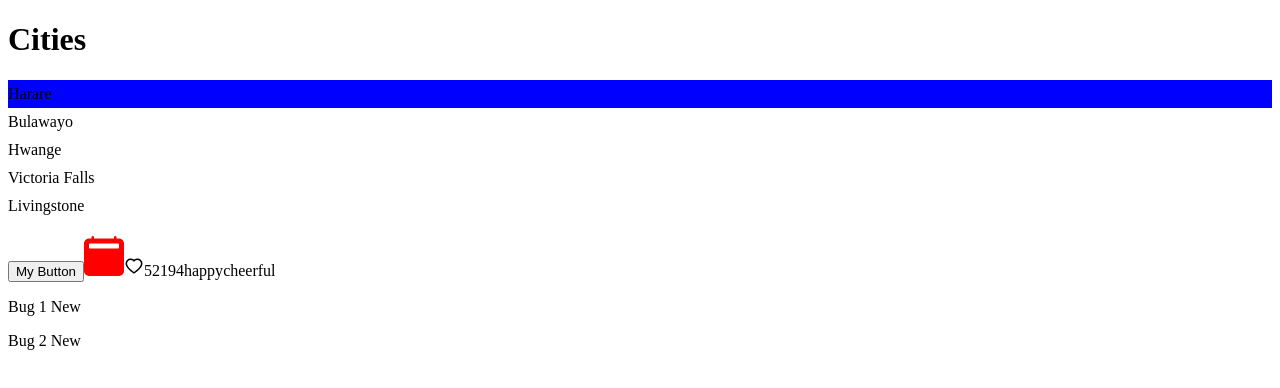
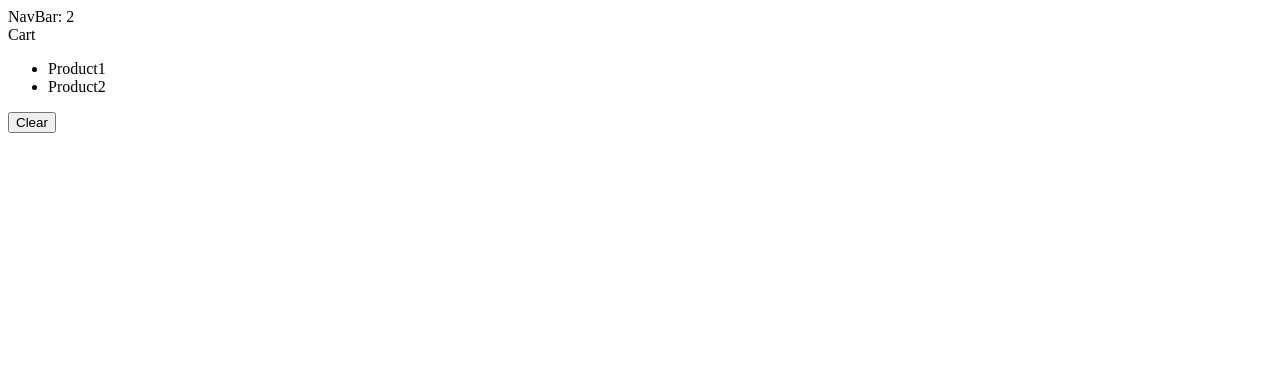
Before and after one commit to ntsambani-fms/vite-project-discover-video-games, a React (Vite) app: page / in a window 1280 px wide. Shown: the top 388 px of the page. Built offline with nearby package versions, Linux system fonts and the light colour scheme.

Commit message:
sharing state between components

```diff
--- a/src/App.tsx
+++ b/src/App.tsx
@@ -1,87 +1,17 @@
 import { useState } from "react";
-import Alert from "./components/Alert";
-import Button from "./components/Button/Button";
-import ListGroup from "./components/ListGroup";
-import { BsFillCalendar2Fill } from 'react-icons/bs';
-import Like from "./components/Like";
-import Message from "./Message";
-import produce from "immer";
+import Cart from "./components/Cart";
+import NavBar from "./components/NavBar";
+
 
 function App() {
-  let items = ["Harare", "Bulawayo", "Hwange", "Victoria Falls", "Livingstone"];
-  const [alertVisile, setArlertVisibility] = useState(false);
-  const [isVisible, setVisibility]= useState(false)
-  const [drink, setDrink] = useState({
-    title: 'Americano',
-    price: 5,
-  })
-  const [customer, setCustomer] = useState(
-    {
-      name: 'Novuyo',
-      address:{
-        city: 'Ranburg Johannesburg',
-        zipCode: 2194,
-      }
-    }
-  )
 
-  const [tags, setTags] = useState(['happy', 'cheerful']);
-
-const [bugs, setBugs] = useState([
-  {id: 1, title: 'Bug 1', fixed: false},
-  {id: 2, title: 'Bug 2', fixed: false},
-]);
-
-
-
-
-
-  const handleSelectItem = (item: string) => {
-    console.log(item);
-  };
-
-  const handleClick= () => {
-   const newDrink = {
-    ...drink,
-    price: 9,
-   }
-   drink.price =6;
-   setDrink({...drink, price: 20});
-   setCustomer({...customer, address:{...customer.address, zipCode:2195}})
-
-   //Add
-   setTags([...tags,'exciting'])
-   //Remove
-   setTags(tags.filter(tag => tag !== 'happy'));
-   //Update
-   setTags(tags.map(tag => tag === 'happy' ? 'happiness': tag))
-
-
-   setBugs(bugs.map(bug => bug.id === 1 ? {...bug, fixed: true} : bug ))
-   setBugs(produce(draft =>{
-    const bug = draft.find(bug=> bug.id ===1);
-    if(bug) bug.fixed = true;
-   }))
-
-  }
+  const [cartItems, setCartItems]= useState(['Product1','Product2'])
 
   return (
     <div>
-      <ListGroup
-        items={items}
-        heading="Cities"
-        onSelectItem={handleSelectItem}
-      />
-      {alertVisile &&<Alert onClose={()=>setArlertVisibility(false)}>
-        Hello <span></span>Buhle
-      </Alert>}
-      <Button color= 'secondary' onClick={handleClick}>My Button</Button>
-      <BsFillCalendar2Fill color="red" size={40}/>
-      <Like onClick={()=> console.log('clicked')}/>
-       {drink.price}
-       {customer.address.zipCode}
-       {tags}
-      {bugs.map(bug=> <p key={bug.id}>{bug.title} {bug.fixed? 'Fixed': 'New'}</p>)}
+     <NavBar cartItemsCount={cartItems.length} />
+     <Cart cartItems={cartItems} onClear={()=> setCartItems([])}/>
+
     </div>
   );
 }
--- /dev/null
+++ b/src/components/Cart.tsx
@@ -0,0 +1,20 @@
+import React from 'react'
+
+interface Props{
+ cartItems: string[];
+ onClear: () => void;
+}
+
+const Cart = ({cartItems, onClear}: Props) => {
+  return (
+    <><div>Cart</div>
+    <ul>
+{cartItems.map(item => <li key={item}>{item}</li>)}
+      </ul>
+      <button onClick={onClear}>Clear</button>
+      </>
+
+  )
+}
+
+export default Cart
--- /dev/null
+++ b/src/components/NavBar.tsx
@@ -0,0 +1,13 @@
+import React from 'react'
+
+interface Props{
+    cartItemsCount: number
+}
+
+const NavBar = ({cartItemsCount}:Props) => {
+  return (
+    <div>NavBar: {cartItemsCount}</div>
+  )
+}
+
+export default NavBar
```
